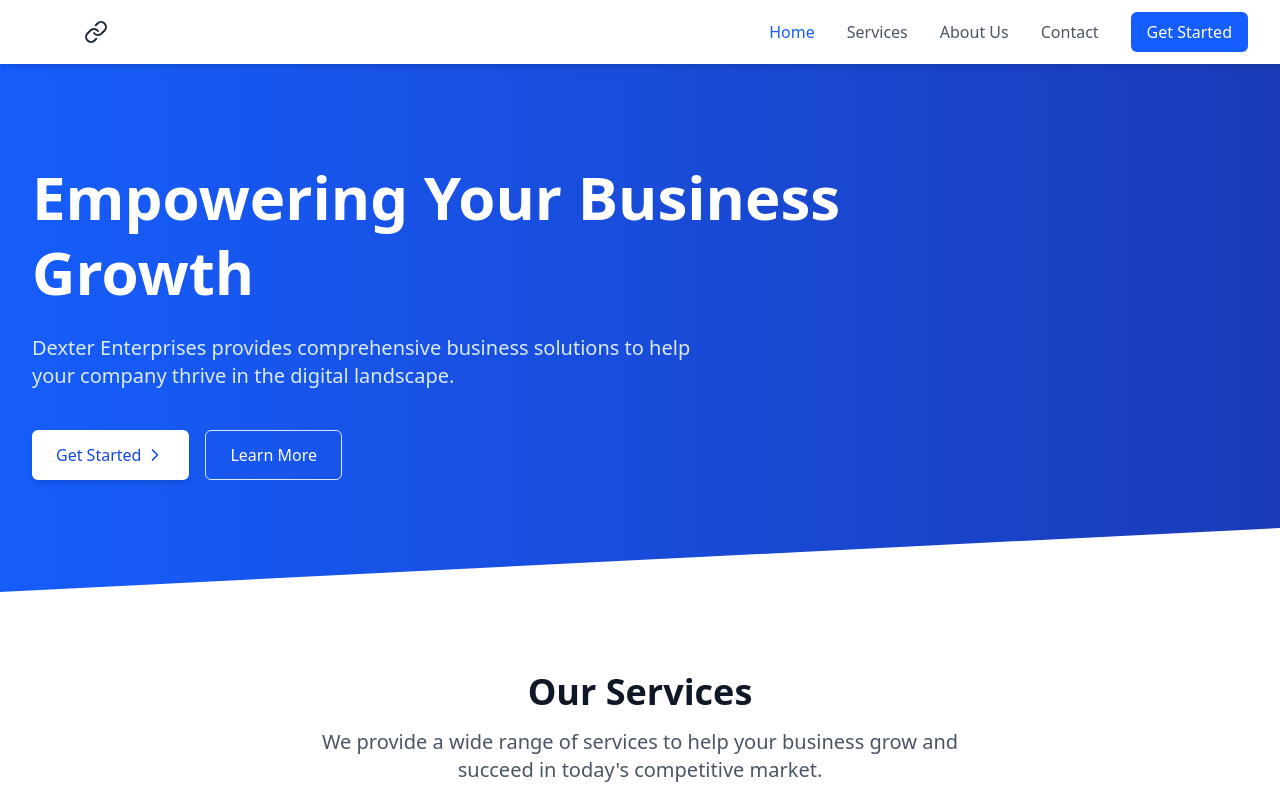
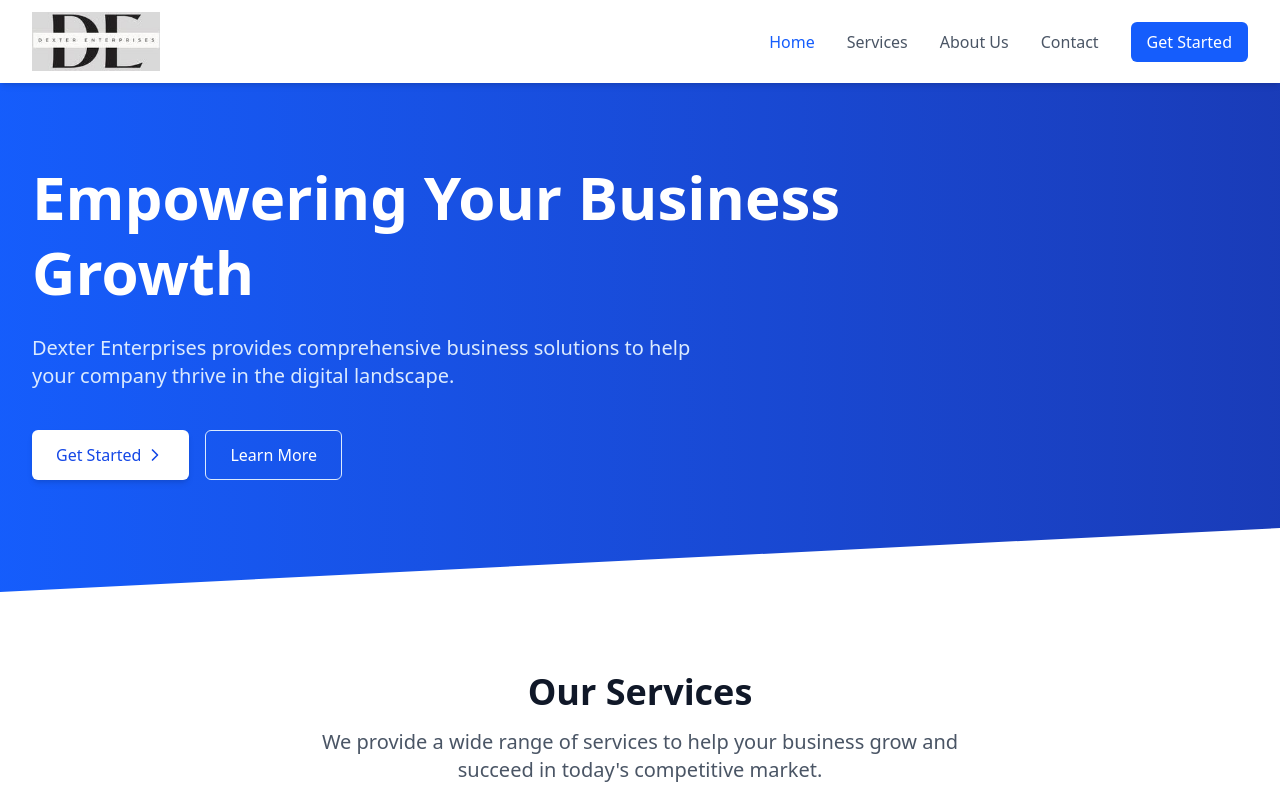
Before and after one commit to Shubham-juris/DexterEnterprisesltd, a React (Vite) app: page / in a window 1280 px wide. Shown: the top 800 px of the page. Built offline with nearby package versions, Linux system fonts and the light colour scheme.

Commit message:
add logo

```diff
--- a/src/App.jsx
+++ b/src/App.jsx
@@ -16,7 +16,7 @@ import {
   TrendingUp,
   Link,
 } from "lucide-react";
-import logo from "./assets/logo/logo.jpg"
+import logo from "./assets/logo/logo.jpg";
 
 // Create Router
 const routes = {
@@ -69,13 +69,13 @@ function Navbar({ navigate, currentRoute, mobileMenuOpen, setMobileMenuOpen }) {
       <div className="max-w-7xl mx-auto px-4 sm:px-6 lg:px-8">
         <div className="flex justify-between items-center">
           <div className="flex items-center">
-            <Link to="/" className="block w-32">
+            <button onClick={() => navigate("home")} className="block w-32">
               <img
                 src={logo}
                 alt="Dexter Enterprises Logo"
                 className="w-full h-auto"
               />
-            </Link>
+            </button>
           </div>
           {/* Desktop Navigation */}
           <div className="hidden md:flex items-center space-x-8">
@@ -360,8 +360,6 @@ function Features() {
     </section>
   );
 }
-
-
 
 // CTA Section Component
 function CTASection() {
```
Also changed, not shown: src/assets/logo/logo.jpg.
